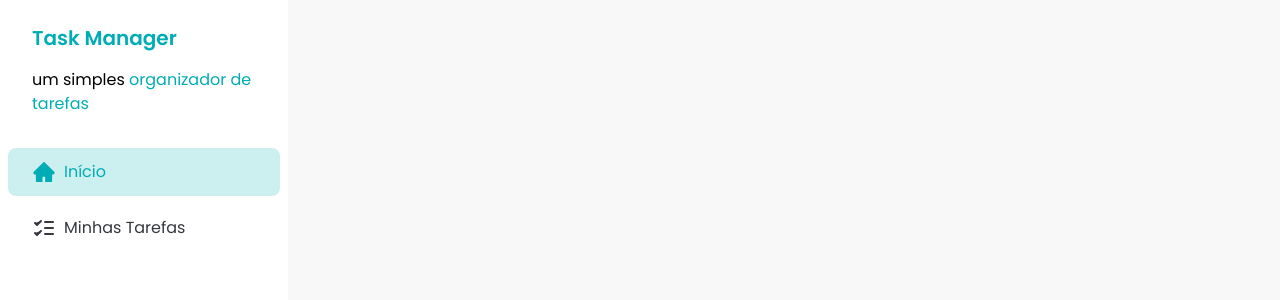
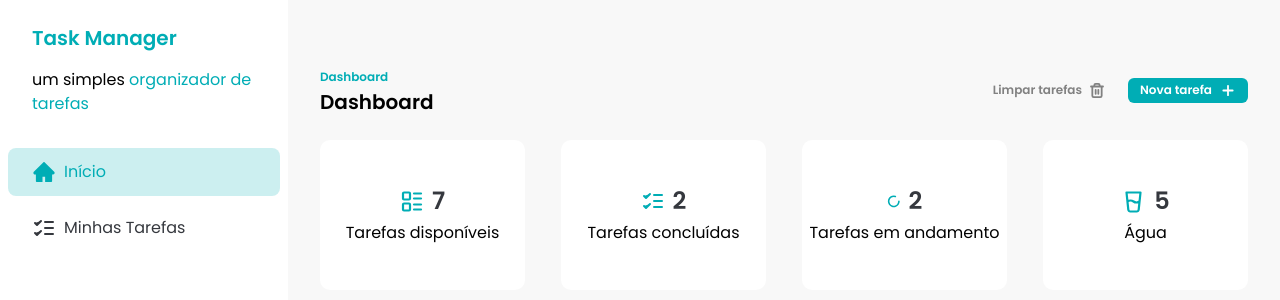
Before and after one commit to Luca-Sousa/fsc-todo-app, a React (Vite) app: page / in a window 1280 px wide. Shown: the top 300 px of the page. Built offline with nearby package versions, Linux system fonts and the light colour scheme; data requests are answered from the project's data file.

Commit message:
feat: add dashboard cards

```diff
--- a/db.json
+++ b/db.json
@@ -29,15 +29,8 @@
       "status": "in_progress"
     },
     {
-      "id": "aadc6fd3-ca0c-42e6-b77d-079f20da3a58",
-      "title": "teste 01 fdsgdf dfgsdg fsdf sdgsadg dgaasdgf dsfsd gsdg sgdsd",
-      "time": "evening",
-      "description": "teste 01",
-      "status": "not_started"
-    },
-    {
       "id": "6b785bd2-4262-4080-89c5-e7912db00435",
-      "title": "teste 02",
+      "title": "teste 02 sdgsd",
       "time": "evening",
       "description": "teste 02",
       "status": "not_started"
@@ -48,6 +41,13 @@
       "time": "evening",
       "description": "teste 21",
       "status": "not_started"
+    },
+    {
+      "id": "c1d1698b-d185-4f68-9243-98502698227d",
+      "title": "teste",
+      "time": "morning",
+      "description": "teste",
+      "status": "not_started"
     }
   ]
 }
--- /dev/null
+++ b/src/components/DashbaordCard.jsx
@@ -0,0 +1,16 @@
+const DashboardCard = ({ icon, mainText, secondaryText }) => {
+  return (
+    <div className="flex h-[150px] flex-col items-center justify-center gap-1 rounded-[10px] bg-white">
+      <div className="flex items-center gap-2">
+        <span className="text-brand-primary">{icon}</span>
+        <p className="text-2xl font-semibold text-brand-dark-blue">
+          {mainText}
+        </p>
+      </div>
+
+      {secondaryText}
+    </div>
+  )
+}
+
+export default DashboardCard
--- /dev/null
+++ b/src/components/Header.jsx
@@ -0,0 +1,39 @@
+import { useState } from "react"
+
+import { AddIcon, TrashIcon } from "../assets/icons"
+import AddTaskDialog from "./AddTaskDialog"
+import Button from "./Button"
+
+const Header = ({ subtitle, title }) => {
+  const [addTaskDialogIsOpen, setAddTaskDialogIsOpen] = useState(false)
+
+  return (
+    <div className="flex w-full justify-between">
+      <div>
+        <span className="text-xs font-semibold text-brand-primary">
+          {subtitle}
+        </span>
+        <h2 className="text-xl font-semibold">{title}</h2>
+      </div>
+
+      <div className="flex items-center gap-3">
+        <Button color="ghost">
+          Limpar tarefas
+          <TrashIcon />
+        </Button>
+
+        <Button onClick={() => setAddTaskDialogIsOpen(true)}>
+          Nova tarefa
+          <AddIcon />
+        </Button>
+
+        <AddTaskDialog
+          isOpen={addTaskDialogIsOpen}
+          handleClose={() => setAddTaskDialogIsOpen(false)}
+        />
+      </div>
+    </div>
+  )
+}
+
+export default Header
--- a/src/components/Tasks.jsx
+++ b/src/components/Tasks.jsx
@@ -1,24 +1,16 @@
 import { useQueryClient } from "@tanstack/react-query"
-import { useState } from "react"
 import { toast } from "sonner"
 
-import {
-  AddIcon,
-  CloudSunIcon,
-  MoonIcon,
-  SunIcon,
-  TrashIcon,
-} from "../assets/icons"
+import { CloudSunIcon, MoonIcon, SunIcon } from "../assets/icons"
 import { useGetTasks } from "../hooks/data/use-get-tasks"
-import AddTaskDialog from "./AddTaskDialog"
-import Button from "./Button"
+import { taskQueryKeys } from "../keys/queries"
+import Header from "./Header"
 import TaskItem from "./TaskItem"
 import TasksSeparator from "./TasksSeparator"
 
 const Tasks = () => {
   const queryClient = useQueryClient()
   const { data: tasks } = useGetTasks()
-  const [addTaskDialogIsOpen, setAddTaskDialogIsOpen] = useState(false)
 
   const morningTasks = tasks?.filter((task) => task.time === "morning")
   const afternoonTasks = tasks?.filter((task) => task.time === "afternoon")
@@ -47,36 +39,12 @@
 
       return task
     })
-    queryClient.setQueryData("tasks", newTasks)
+    queryClient.setQueryData(taskQueryKeys.getAll(), newTasks)
   }
 
   return (
     <div className="flex-1 space-y-6 px-8 py-16">
-      <div className="flex w-full justify-between">
-        <div>
-          <span className="text-xs font-semibold text-brand-primary">
-            Minhas Tarefas
-          </span>
-          <h2 className="text-xl font-semibold">Minhas Tarefas</h2>
-        </div>
-
-        <div className="flex items-center gap-3">
-          <Button color="ghost">
-            Limpar tarefas
-            <TrashIcon />
-          </Button>
-
-          <Button onClick={() => setAddTaskDialogIsOpen(true)}>
-            Nova tarefa
-            <AddIcon />
-          </Button>
-
-          <AddTaskDialog
-            isOpen={addTaskDialogIsOpen}
-            handleClose={() => setAddTaskDialogIsOpen(false)}
-          />
-        </div>
-      </div>
+      <Header subtitle="Minhas Tarefas" title="Minhas Tarefas" />
 
       <div className="space-y-6 rounded-xl bg-white p-6">
         <div className="space-y-3">
--- a/src/pages/Home.jsx
+++ b/src/pages/Home.jsx
@@ -1,9 +1,52 @@
+import {
+  GlassWaterIcon,
+  LoaderIcon,
+  Tasks2Icon,
+  TasksIcon,
+} from "../assets/icons"
+import DashboardCard from "../components/DashbaordCard"
+import Header from "../components/Header"
 import Sidebar from "../components/Sidebar"
+import { useGetTasks } from "../hooks/data/use-get-tasks"
 
 const HomePage = () => {
+  const { data: tasks } = useGetTasks()
+
+  const inProgressTasks = tasks?.filter(
+    (task) => task.status === "in_progress"
+  ).length
+  const completedTasks = tasks?.filter((task) => task.status === "done").length
+
   return (
     <div className="flex">
       <Sidebar />
+
+      <div className="flex-1 space-y-6 px-8 py-16">
+        <Header subtitle="Dashboard" title="Dashboard" />
+
+        <div className="grid grid-cols-4 gap-9">
+          <DashboardCard
+            icon={<Tasks2Icon />}
+            mainText={tasks?.length}
+            secondaryText="Tarefas disponíveis"
+          />
+          <DashboardCard
+            icon={<TasksIcon />}
+            mainText={completedTasks}
+            secondaryText="Tarefas concluídas"
+          />
+          <DashboardCard
+            icon={<LoaderIcon />}
+            mainText={inProgressTasks}
+            secondaryText="Tarefas em andamento"
+          />
+          <DashboardCard
+            icon={<GlassWaterIcon />}
+            mainText={5}
+            secondaryText="Água"
+          />
+        </div>
+      </div>
     </div>
   )
 }
```
